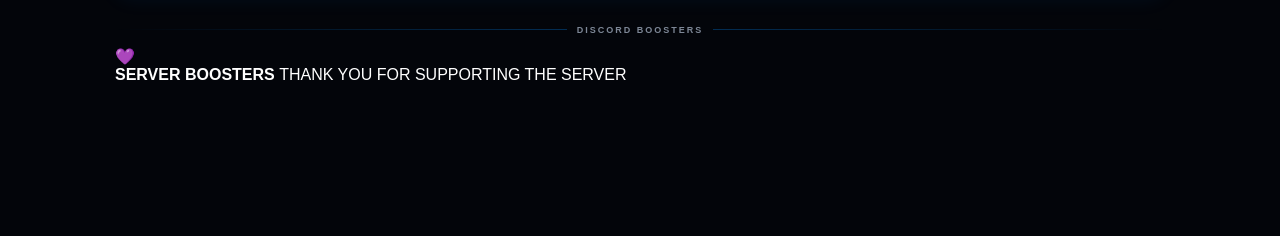
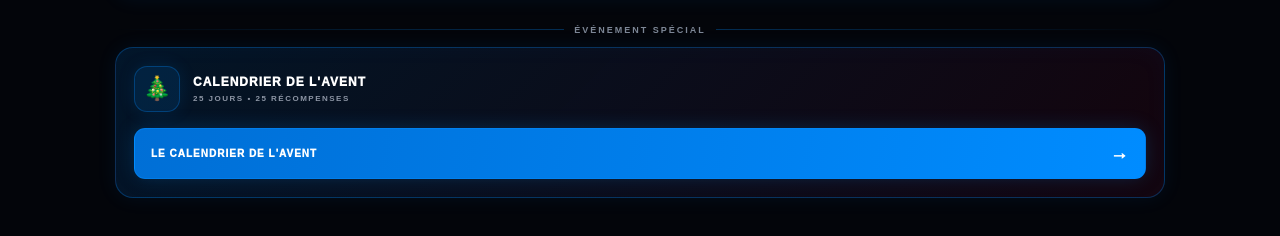
Before and after one commit to so2-france-championnat/DMBDR-CHAMPIONSHIP-, a plain HTML site: page index.html in a window 1280 px wide. Shown: the part 1208-1444 px from the top of the page. Before the commit the page ends 1362 px from the top, so only its background shows below. Drawn offline with Linux system fonts and the light colour scheme.

Commit message:
Update index.html

```diff
--- a/index.html
+++ b/index.html
@@ -173,42 +173,36 @@
                 class="latest-video-section"
             ></div>
 
-            <!-- DISCORD BOOSTERS -->
+            <!-- CALENDRIER DE L'AVENT -->
 
 <div class="section-title">
-
     <span></span>
-                DISCORD BOOSTERS
+    ÉVÉNEMENT SPÉCIAL
     <span></span>
-
 </div>
 
-            <div class="boosters-card">
+<div class="calendar-entry">
 
-                <div class="boosters-header">
+    <div class="calendar-entry-info">
 
-                    <div class="boosters-icon">
-                        💜
-                    </div>
+        <span class="calendar-entry-icon">🎄</span>
 
         <div>
-
-                        <strong>
-                            SERVER BOOSTERS
-                        </strong>
-
-                        <span>
-                            THANK YOU FOR SUPPORTING THE SERVER
-                        </span>
-
+            <strong>CALENDRIER DE L'AVENT</strong>
+            <span>25 JOURS • 25 RÉCOMPENSES</span>
         </div>
 
     </div>
 
-                <div
-                    id="boostersList"
-                    class="boosters-list"
-                ></div>
+    <a
+        href="calendrier.html"
+        target="_blank"
+        rel="noopener noreferrer"
+        class="calendar-entry-button"
+    >
+        LE CALENDRIER DE L'AVENT
+        <span>→</span>
+    </a>
 
 </div>
 
```
Lines whose indentation alone changed are shown as unchanged.
